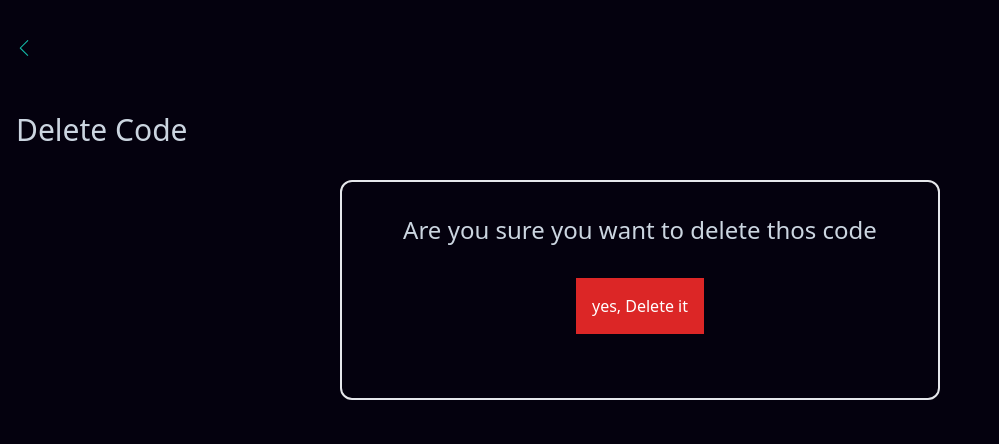
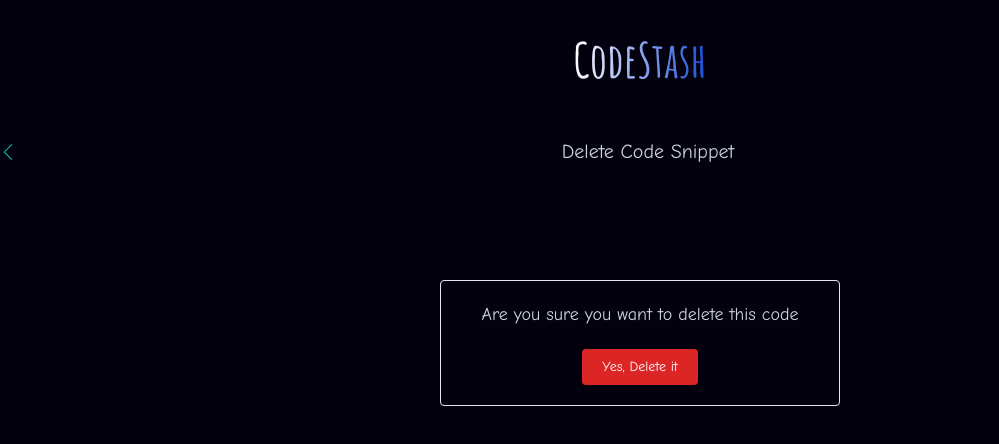
Before and after one commit to daysuwaa/CodeStash, a React (Vite) app in the folder frontend/: page /codes/delete/1 in a window 1280 px wide. Shown: the top 444 px of the page, without its empty margins (0-999 px from the left). Built offline with nearby package versions, Linux system fonts and the light colour scheme; a web font is replaced by a local one.

Commit message:
commit: changed the color of the delete button and included nav component

```diff
--- a/frontend/src/pages/DeleteCode.jsx
+++ b/frontend/src/pages/DeleteCode.jsx
@@ -4,6 +4,7 @@ import Spinner from "../components/Spinner";
 import BackButton from "../components/BackButton";
 import { useSnackbar } from "notistack";
 import { useNavigate, useParams } from "react-router-dom";
+import Navbar from "../components/Navbar";
 
 const DeleteCode = () => {
   const [loading, setLoading] = useState(false);
@@ -17,7 +18,14 @@ const DeleteCode = () => {
       .delete(`http://localhost:5555/codes/${id}`)
       .then(() => {
         setLoading(false);
-        enqueueSnackbar("Stash deleted succesfully", { variant: "success" });
+        enqueueSnackbar("Stash deleted succesfully", {
+          variant: "success",
+          autoHideDuration: 2000,
+          anchorOrigin: {
+            vertical: "top",
+            horizontal: "right",
+          },
+        });
         navigate("/");
       })
       .catch((error) => {
@@ -27,20 +35,25 @@ const DeleteCode = () => {
       });
   };
   return (
-    <div className="p-4">
-      <BackButton />
-      <h1 className="text-3xl my-8">Delete Code</h1>
-      {loading ? <Spinner /> : ""}
+    <div className="font-fontfamily5">
+      <Navbar />
+      <div className="flex items-center mt-9 mb-5">
+        <BackButton />
+        <h1 className="text-xl text-center mx-[3rem] md:mx-auto  font-fontfamily5">
+          Delete Code Snippet
+        </h1>
+      </div>
 
-      <div className="flex flex-col items-center border-2 bordder-teal-500 rounded-xl w-[600px] p-8 mx-auto">
-        <h3 className="text-2xl">Are you sure you want to delete thos code</h3>
+      <div className="flex flex-col  mt-[10rem] md:mt-[6rem] items-center border  rounded w-[400px] pt-5 mx-auto">
+        <h3 className="text-lg">Are you sure you want to delete this code</h3>
         <button
-          className="p-4 bg-red-600 text-white m-8 w-fulll"
+          className="py-2 px-5 bg-red-600 hover:bg-red-500 text-white text-sm m-5 rounded"
           onClick={handleDeleteCode}
         >
-          yes, Delete it
+          Yes, Delete it
         </button>
       </div>
+      <div className="flex justify-center">{loading ? <Spinner /> : ""}</div>
     </div>
   );
 };
```
